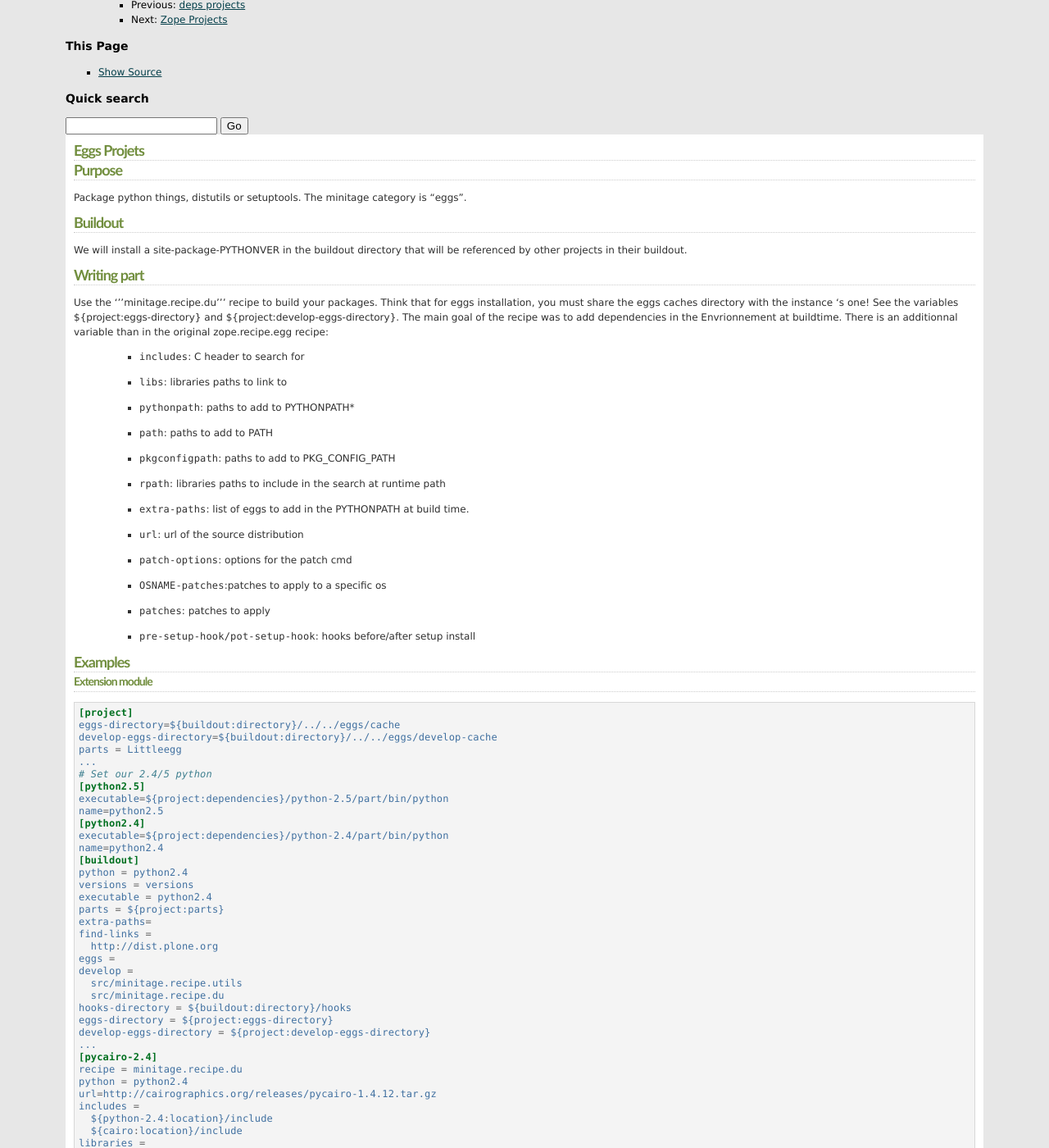
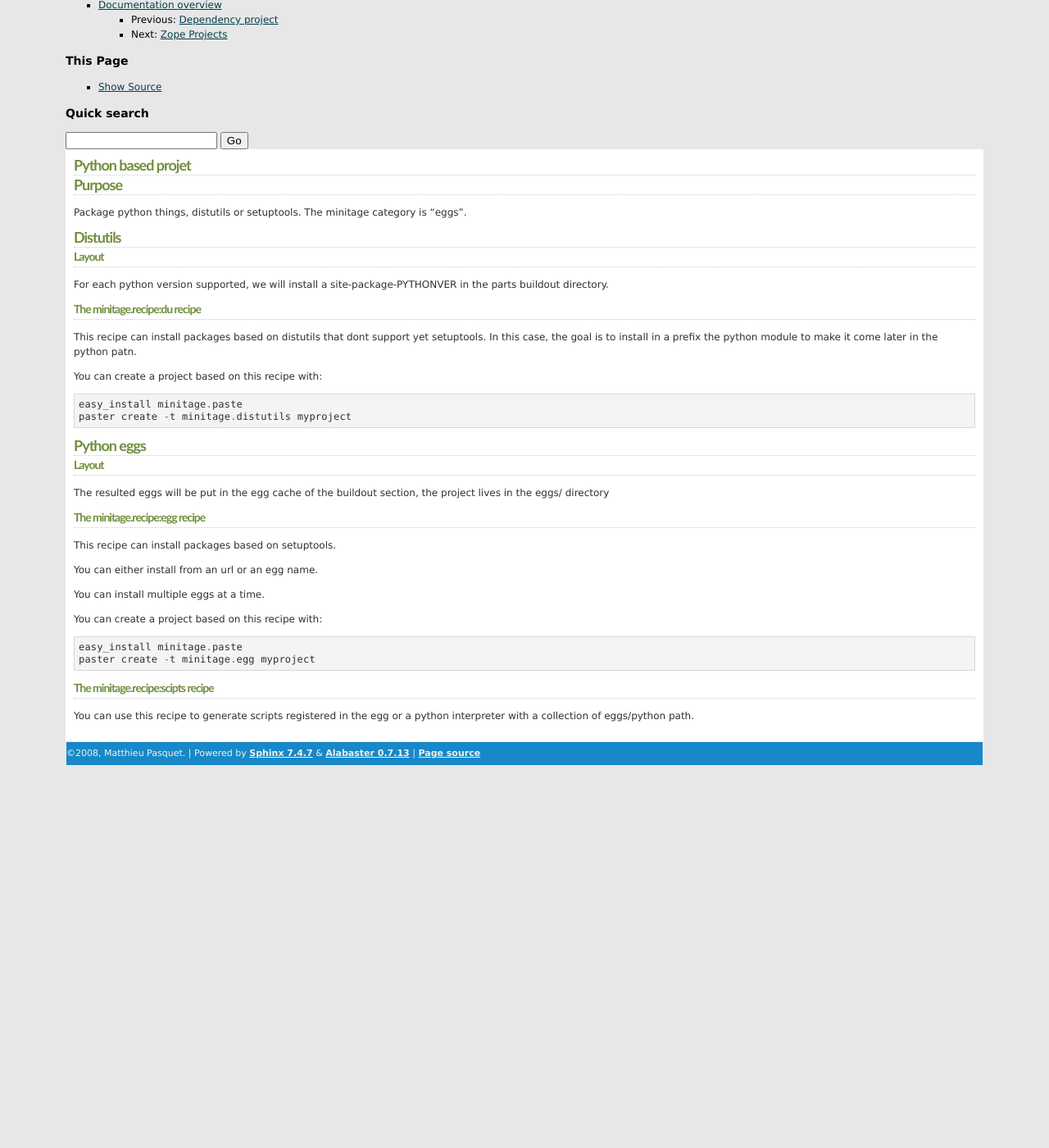
Before and after one commit to minitage/minitage.github.io, a Sphinx documentation site: the page built from source/eggs_project.rst, in a window 1280 px wide and 1400 px high, scrolled down 400 px. Shown: the whole window at 82% size. Built offline with Sphinx 7.4.7, drawn with Linux system fonts in a browser that asks for light colours; after the commit the page ends 1353 px from its top, so only the background shows below that; some of the changed text lies outside the part shown.

Commit message:
dependency and egg doc is now ready for 0.4

```diff
--- a/source/eggs_project.rst
+++ b/source/eggs_project.rst
@@ -1,6 +1,6 @@
-============
-Eggs Projets
-============
+=======================
+Python based projet
+=======================
 
 Purpose
 =======
@@ -8,146 +8,49 @@ Purpose
 Package python things, distutils or setuptools.
 The minitage category is "eggs".
 
-Buildout
-========
+Distutils
+==========
 
-We will install a site-package-PYTHONVER in the buildout directory that will be referenced by other projects in their buildout.
-
-Writing part
-============
-
-Use the '''minitage.recipe.du''' recipe to build your packages.
-Think that for eggs installation, you must share the eggs caches directory with the instance 's one!
-See the variables ${project:eggs-directory} and ${project:develop-eggs-directory}.
-The main goal of the recipe was to add dependencies in the Envrionnement at buildtime.
-There is an additionnal variable than in the original zope.recipe.egg recipe:
-
-    * ``includes``: C header to search for
-    * ``libs``: libraries paths to link to
-    * ``pythonpath``: paths to add to PYTHONPATH*
-    * ``path``: paths to add to PATH
-    * ``pkgconfigpath``: paths to add to PKG_CONFIG_PATH
-    * ``rpath``: libraries paths to include in the search at runtime path
-    * ``extra-paths``: list of eggs to add in the PYTHONPATH at build time.
-    * ``url``: url of the source distribution
-    * ``patch-options``: options for the patch cmd
-    * ``OSNAME-patches``:patches to apply to a specific os
-    * ``patches``: patches to apply
-    * ``pre-setup-hook/pot-setup-hook``: hooks before/after setup install
-
-Examples
-========
-
-Extension module
-----------------
-
-.. sourcecode:: ini
-
-    [project]
-    eggs-directory=${buildout:directory}/../../eggs/cache
-    develop-eggs-directory=${buildout:directory}/../../eggs/develop-cache
-    parts = Littleegg
-    ...
-    # Set our 2.4/5 python
-    [python2.5]
-    executable=${project:dependencies}/python-2.5/part/bin/python
-    name=python2.5
-    [python2.4]
-    executable=${project:dependencies}/python-2.4/part/bin/python
-    name=python2.4
-    [buildout]
-    python = python2.4
-    versions = versions
-    executable = python2.4
-    parts = ${project:parts}
-    extra-paths=
-    find-links =
-      http://dist.plone.org
-    eggs =
-    develop =
-      src/minitage.recipe.utils
-      src/minitage.recipe.du
-    hooks-directory = ${buildout:directory}/hooks
-    eggs-directory = ${project:eggs-directory}
-    develop-eggs-directory = ${project:develop-eggs-directory}
-    ...
-    [pycairo-2.4]
-    recipe = minitage.recipe.du
-    python = python2.4
-    url=http://cairographics.org/releases/pycairo-1.4.12.tar.gz
-    includes =
-      ${python-2.4:location}/include
-      ${cairo:location}/include
-    libraries =
-      ${python-2.4:location}/lib
-      ${cairo:location}/lib
-    rpath =
-      ${pycairo-2.4:libraries}
-    [pycairo-2.5]
-    recipe = minitage.recipe.du
-    python = python2.5
-    url=http://cairographics.org/releases/pycairo-1.4.12.tar.gz
-    includes =
-     ${python-2.5:location}/include
-     ${cairo:location}/include
-    libraries =
-      ${python-2.5:location}/lib
-      ${cairo:location}/lib
-    rpath =
-      ${pycairo-2.5:libraries}
-
-Pure python
------------
-
-.. sourcecode:: ini
-
-  [project]
-  eggs-directory=${buildout:directory}/../../eggs/cache
-  develop-eggs-directory=${buildout:directory}/../../eggs/develop-cache
-  parts = Littleegg
-  ...
-  # Set our 2.4/5 python
-  [python2.5]
-  executable=${project:dependencies}/python-2.5/part/bin/python
-  name=python2.5
-  [python2.4]
-  executable=${project:dependencies}/python-2.4/part/bin/python
-  name=python2.4
-  [buildout]
-  python = python2.4
-  versions = versions
-  executable = python2.4
-  parts = ${project:parts}
-  extra-paths=
-  find-links =
-       http://dist.plone.org
-  eggs =
-  develop =
-       src/minitage.recipe.utils
-       src/minitage.recipe.du
-  hooks-directory = ${buildout:directory}/hooks
-  eggs-directory = ${project:eggs-directory}
-  develop-eggs-directory = ${project:develop-eggs-directory}
-  ...
-  [pycairo-2.4]
-  recipe = minitage.recipe.du
-  python = python2.4
-  url=http://cairographics.org/releases/pycairo-1.4.12.tar.gz
-  [pycairo-2.5]
-  recipe = minitage.recipe.du
-  python = python2.5
-  url=http://cairographics.org/releases/pycairo-1.4.12.tar.gz
+Layout
+--------
+For each python version supported, we will install a site-package-PYTHONVER in the parts buildout directory.
 
 
-Create the appropriate minibuild
-================================
+The minitage.recipe:du recipe
+------------------------------
+This recipe can install packages based on distutils that dont support yet setuptools.
+In this case, the goal is to install in a prefix the python module to make it
+come later in the python patn.
 
-Create a minibuild for your egg:
+You can create a project based on this recipe with::
 
-.. sourcecode:: sh
+    easy_install minitage.paste
+    paster create -t minitage.distutils myproject
 
-    $ cat yourproject
-    install_method="buildout"
-    src_uri="https://subversion.foo.net/yourproject/trunk"
-    src_type="svn"
-    category="eggs"
+
+Python eggs
+=============
+
+Layout
+--------
+The resulted eggs will be put in the egg cache of the buildout section, the project lives in the eggs/ directory
+
+
+The minitage.recipe:egg recipe
+------------------------------
+This recipe can install packages based on setuptools.
+
+You can either install from an url or an egg name.
+
+You can install multiple eggs at a time.
+
+You can create a project based on this recipe with::
+
+    easy_install minitage.paste
+    paster create -t minitage.egg myproject
+
+
+The minitage.recipe:scipts recipe
+--------------------------------------
+You can use this recipe to generate scripts registered in the egg or a python
+interpreter with a collection of eggs/python path.
```
Also changed, not shown: source/deps_project.rst (+33 -60 lines).
